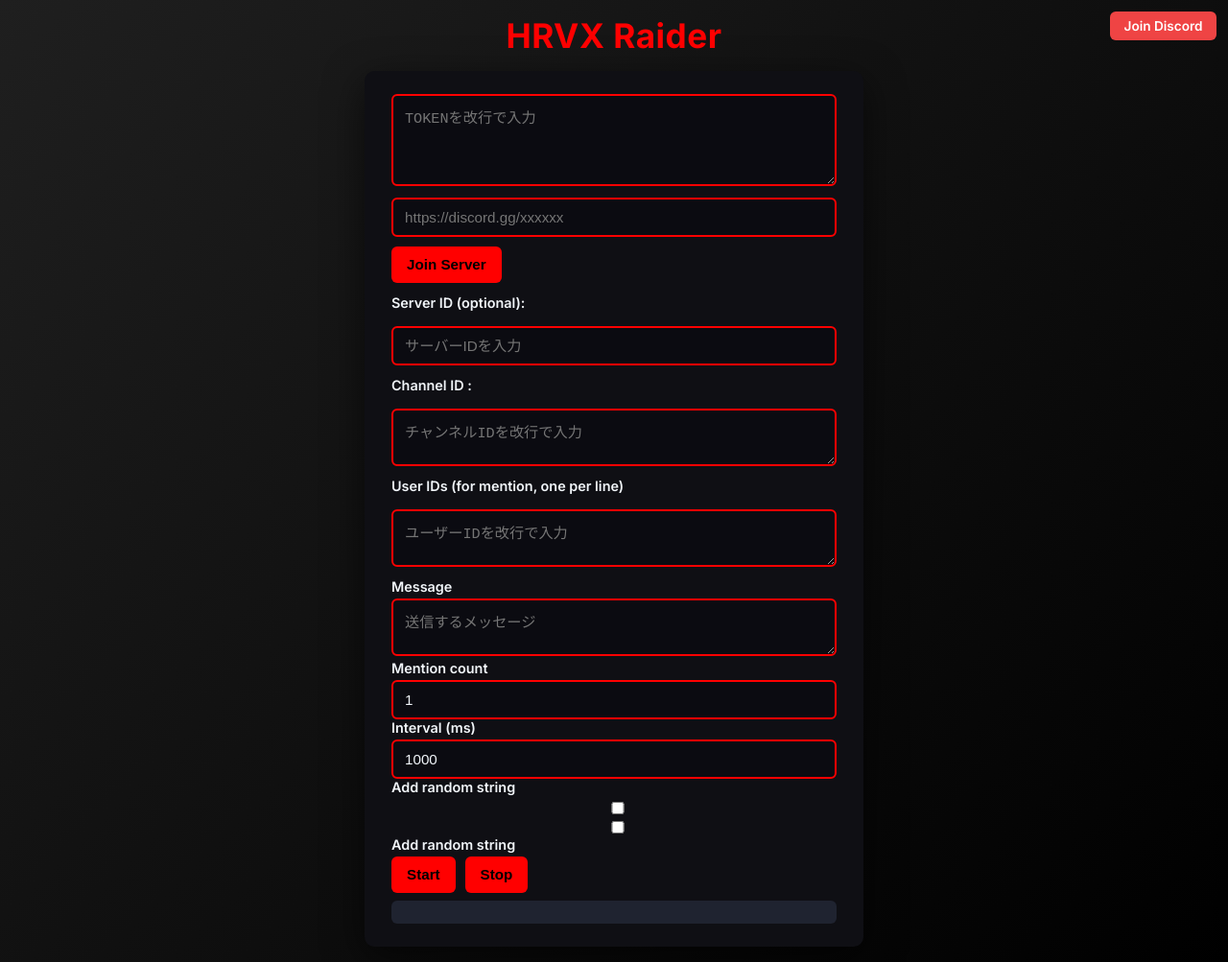
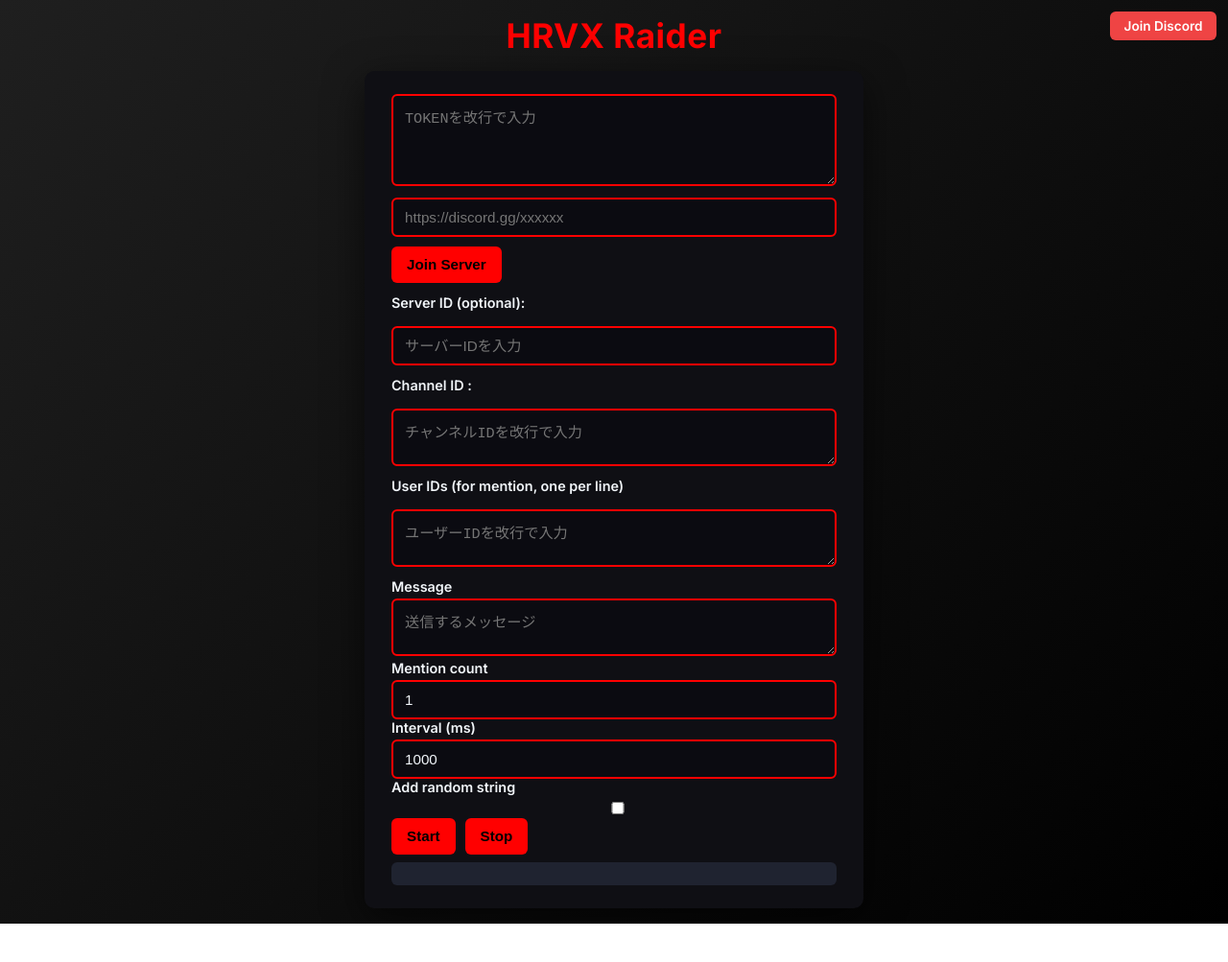
Before and after one commit to X-soviet/HRVX-Raider, a plain HTML site: page index.html in a window 1280 px wide. Shown: the whole page at 96% size. After the commit the page ends 963 px from the top, so only its background shows below. Drawn offline with Linux system fonts and the light colour scheme.

Commit message:
Update index.html

```diff
--- a/index.html
+++ b/index.html
@@ -169,12 +169,6 @@
 <label>Add random string</label>
 <input type="checkbox" id="randomSuffixToggle" />
 
-
-<label>
-  <input type="checkbox" id="randomSuffixToggle" />
-  Add random string
-</label>
-
 <div class="row">
   <button class="btn" onclick="startSending()">Start</button>
   <button class="btn" onclick="stopSending()">Stop</button>
```
